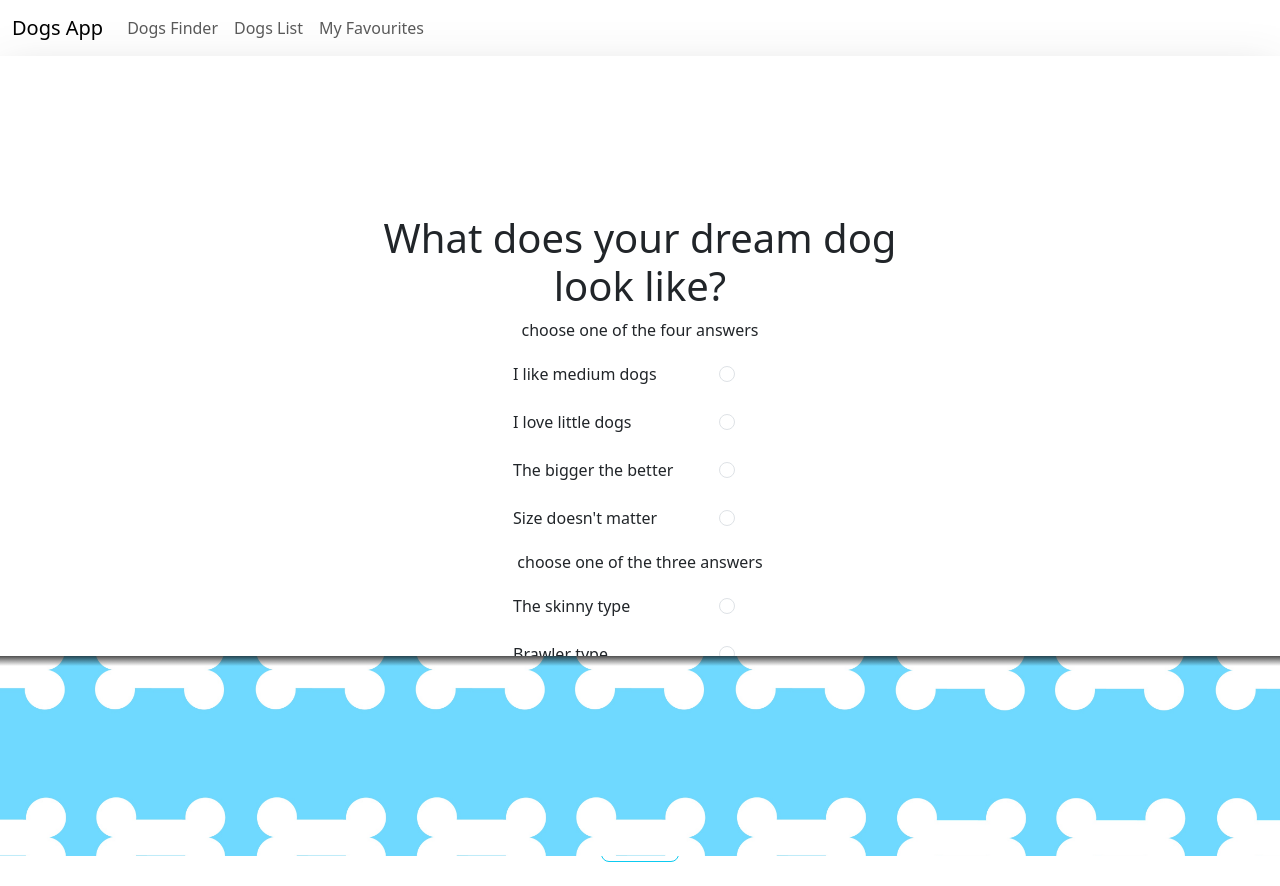
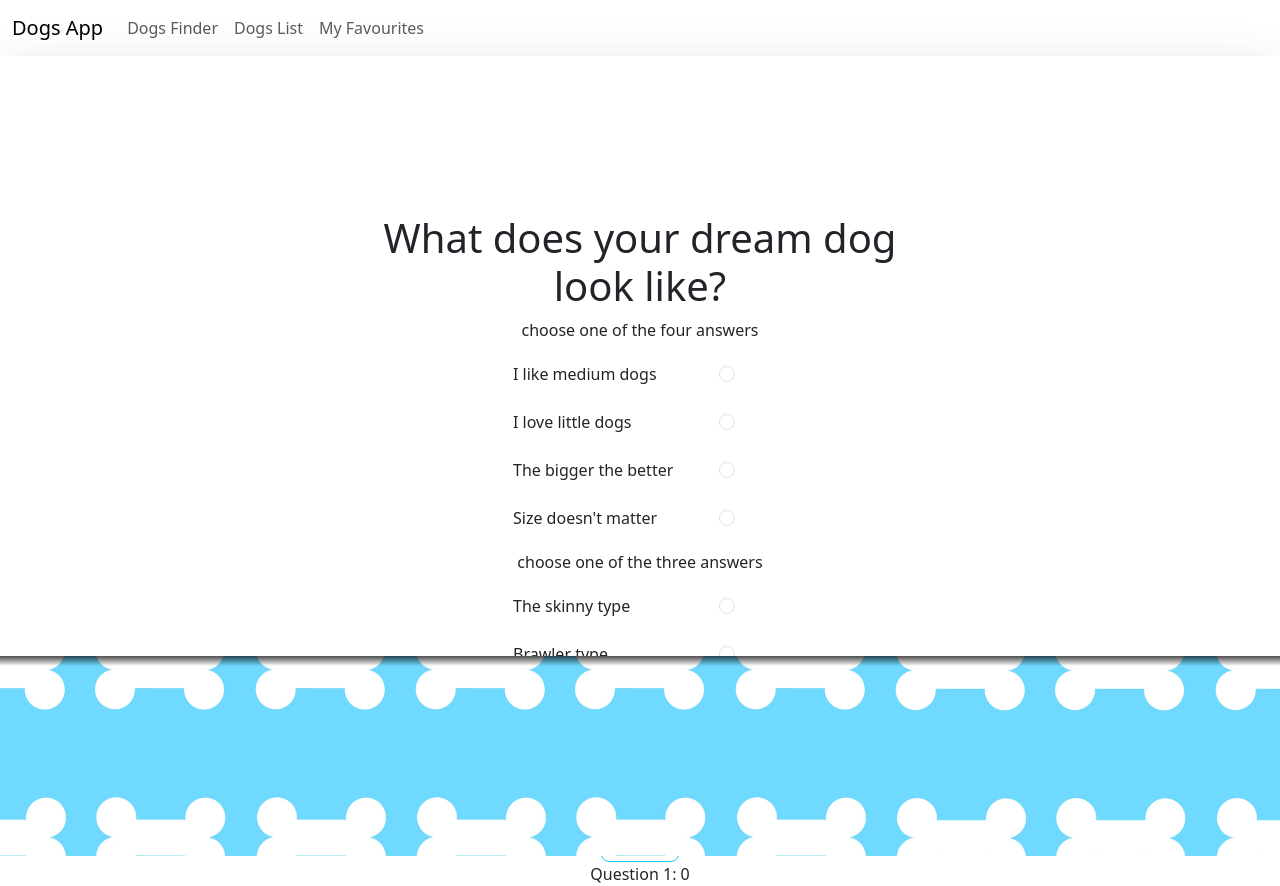
Before and after one commit to mirror86/Final_Project_DogsApp, a React (Create React App) app: page /finder in a window 1280 px wide. Before the commit the page ends 862 px from the top, so only its background shows below. Built offline with nearby package versions, Linux system fonts and the light colour scheme.

Commit message:
Questionnaire DogsF sets answers to object, Preferencje - problem with object

```diff
--- a/src/components/Anwsers/Answers.js
+++ b/src/components/Anwsers/Answers.js
@@ -1,15 +1,32 @@
 import React from 'react';
 
-const Answers = ({answers, questionNumber, answerValue}) => {
+const Answers = ({answersQuestionnaire, answersPreference, questionNumber, answerValue}) => {
+    const renderAnswers = () => {
+        if (answersQuestionnaire && typeof answersQuestionnaire === "object") {
+            return Object.entries(answersQuestionnaire).map(([key, value]) => (
+                <div key={key}>
+                    Question {key}: {value}
+                </div>
+            ));
+        } else {
+            return null;
+        }
+    };
+    return (
+        <>
 
-    return (
-        <div>
-            {Object.entries(answers).map(([question, answer]) => (
-                <div key={question}>
-                    Question {question}: {answer}
+            <div>
+                {renderAnswers()}
+                {Object.entries(answersPreference).map(([key, value]) => (
+                    <div key={key}>
+                        {key}: {value.min} - {value.max}
+                    </div>
+                ))}
+                <div>
+                    Question {questionNumber}: {answerValue}
                 </div>
-            ))}
-        </div>
+            </div>
+            </>
     );
 
 };
--- a/src/components/PreferencePage/PreferencePage.js
+++ b/src/components/PreferencePage/PreferencePage.js
@@ -3,7 +3,7 @@ import {Button, Form} from "react-bootstrap";
 import {dogHeightPreferences, dogWeightPreferences} from "../../data";
 
 
-const PreferencePage = ({onOtherQuestions, weightPreference, heightPreference}) => {
+const PreferencePage = ({onOtherQuestions, weightPreferences, heightPreferences, dogHeightObj, dogWeightObj}) => {
     return (
         <>
             <header>
@@ -13,7 +13,7 @@ const PreferencePage = ({onOtherQuestions, weightPreference, heightPreference})
                 <p>choose one of the four answers</p>
                 <Form>
                     {/* eslint-disable-next-line no-undef */}
-                    {Object.entries(dogHeightPreferences).map(([key, preference]) => (
+                    {Object.entries(dogHeightObj).map(([key, preference]) => (
                         <div key={`height-${key}`} className="mb-3">
                             <Form.Check
                                 className="d-flex flex-row-reverse justify-content-between p-1 ms-3 me-5"
@@ -21,11 +21,11 @@ const PreferencePage = ({onOtherQuestions, weightPreference, heightPreference})
                                 id={`height-${key}`}
                                 label={preference.label}
                                 name="group1"
-                                onChange={heightPreference}
+                                onChange={heightPreferences}
                             />
                         </div>  ))}
                     <p>choose one of the three answers</p>
-                            {Object.entries(dogWeightPreferences).map(([key, preference]) => (
+                            {Object.entries(dogWeightObj).map(([key, preference]) => (
                                 <div key={`weight-${key}`} className="mb-3">
                                     <Form.Check
                                         className="d-flex flex-row-reverse justify-content-between p-1 ms-3 me-5"
@@ -33,7 +33,7 @@ const PreferencePage = ({onOtherQuestions, weightPreference, heightPreference})
                                         id={`weight-${key}`}
                                         label={preference.label}
                                         name="group2"
-                                        onChange={weightPreference}
+                                        onChange={weightPreferences}
                                     />
                         </div>
                     ))}
--- a/src/pages/DogFinder/DogsFinder.js
+++ b/src/pages/DogFinder/DogsFinder.js
@@ -16,8 +16,8 @@ const DogsFinder = () => {
     const currentIndex = questionStringsArray.indexOf(currentQuestion)
     const [answerValue, setAnswerValue] = useState(0);
     const [label, setLabel] = useState(labelValues[0])
-    const [answers, setAnswers] = useState({})
-
+    const [answersQuestionnaire, setAnswersQuestionnaire] = useState({})
+const [answersPreference, setAnswersPreference] = useState({})
     const handleRangeChange = (event) => {
         const selectedValue = parseInt(event.target.value);
         setAnswerValue(selectedValue);
@@ -58,42 +58,53 @@ const DogsFinder = () => {
     }
 
     const handleSaveAnswer = () => {
-        setAnswers((prevState) => ({
+        setAnswersQuestionnaire((prevState) => ({
             ...prevState,
             [questionNumber]: answerValue,
         }));
     };
 
-    const handleHeightPreferences =(e) => {
+    const handleHeightPreferences = (e) => {
         const heightPreferences = e.target.value;
-        setAnswers(prevState => ({...prevState,height: dogHeightPreferences[heightPreferences].heightRange})
-    )}
-        const handleWeightPreferences =(e) => {
-            const weightPreferences = e.target.value;
-            setAnswers(prevState => ({...prevState,weight: dogWeightPreferences[weightPreferences].weightRange})
-            )
+        const selectedHeightPreference = dogHeightPreferences[heightPreferences];
+        setAnswersPreference(prevState => ({
+            ...prevState,
+            height: {min: selectedHeightPreference.min_height_male, max: selectedHeightPreference.max_height_male},
+        }));
+    }
+    const handleWeightPreferences = (e) => {
+        const weightPreferences = e.target.value;
+        const selectedWeightPreferences = dogWeightPreferences[weightPreferences]
+        setAnswersPreference(prevState => ({
+            ...prevState,
+            weight: {min: selectedWeightPreferences.min_weight_male, max: selectedWeightPreferences.max_weight_male},
+        }))
     }
 
 
     const handleShowQuestionnairePage = () => {
-        const answer = {...answers,};
-        console.log(answer)
+        const answerPreference = {...answersPreference,};
+        console.log(answerPreference)
         setShowPreferencePage(false)
     }
-// nie można przypisywać tego do answer bo w tym wypadku obiekt ma zwracac zakres - poczytaj jak zwracac zakres w wartosci i stworz nowe stany
+
     return (
         <>
             <Container fluid className="finder__container h-75  main shadow-lg d-flex justify-content-center bg-white">
                 <Row className="text-center justify-content-center mt-auto mb-auto mx-auto p-2 h-50 w-50">
                     <Col xs={{span: 6, offset: 3}} className="d-flex flex-column justify-content-center">
                         {showPreferencePage ? (
-                            <PreferencePage onOtherQuestions={handleShowQuestionnairePage} weightPreference={handleWeightPreferences} heightPreference={handleHeightPreferences}/>
+                            <PreferencePage dogHeightObj={dogHeightPreferences} dogWeightObj={dogWeightPreferences}
+                                onOtherQuestions={handleShowQuestionnairePage}
+                                            weightPreferences={handleWeightPreferences}
+                                            heightPreferences={handleHeightPreferences}/>
                         ) : (
                             <QuestionnairePage questionNumber={questionNumber} currentQuestion={currentQuestion}
                                                label={label} answerValue={answerValue} onBack={handlePrevQuestion}
-                                               onNext={handleNextQuestion} rangeValue={handleRangeChange} onSaveAnswerValue={handleSaveAnswer}/>
+                                               onNext={handleNextQuestion} rangeValue={handleRangeChange}
+                                               onSaveAnswerValue={handleSaveAnswer}/>
                         )}
-                        <Answers answers={answers} questionNumber={questionNumber} answerValue={answerValue}/>
+                        <Answers answersQestionnaire={answersQuestionnaire} answersPreference={answersPreference} questionNumber={questionNumber} answerValue={answerValue}/>
                     </Col>
                 </Row>
             </Container>
```
